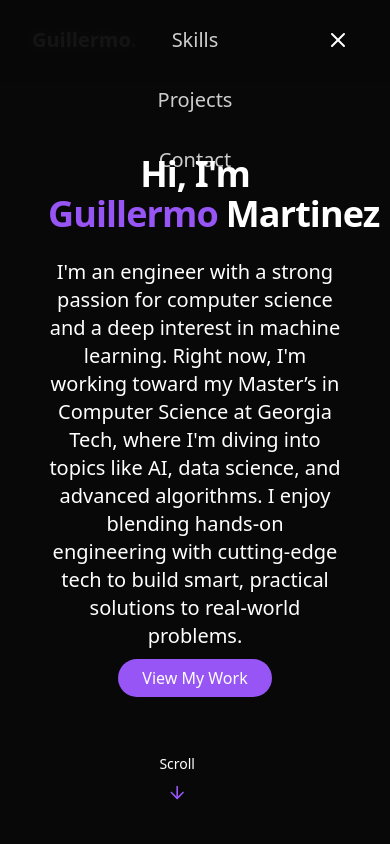
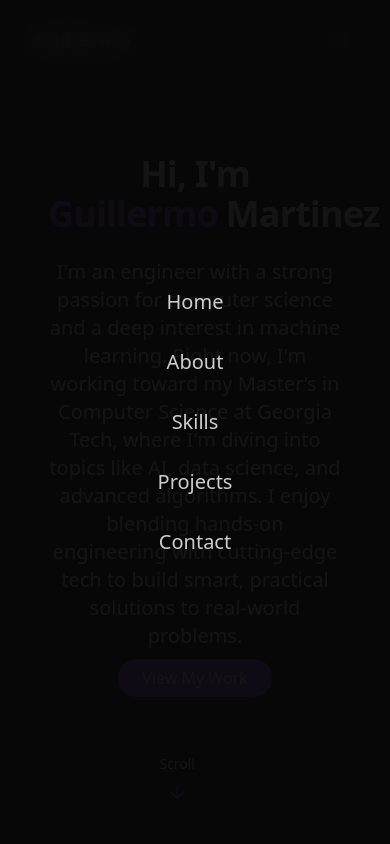
Before and after one commit to guillermomtz1/my-portfolio-website, a React (Vite) app: page / in a window 390 px wide. Both pictures are taken after a click on the button "Open Menu". Shown: the top 844 px of the page. Built offline with nearby package versions, Linux system fonts and the light colour scheme.

Commit message:
Fix mobile navbar

```diff
--- a/src/components/Navbar.jsx
+++ b/src/components/Navbar.jsx
@@ -63,10 +63,11 @@ export const Navbar = () => {
         >
           {isMenuOpen ? <X size={24} /> : <Menu size={24} />}{" "}
         </button>
-
+      </div>
+      {/* Mobile menu overlay */}
       <div
         className={cn(
-            "fixed inset-0 bg-background/95 backdroup-blur-md z-40 flex flex-col items-center justify-center",
+          "fixed inset-0 bg-background/95 backdrop-blur-md z-50 flex flex-col items-center justify-center h-screen",
           "transition-all duration-300 md:hidden",
           isMenuOpen
             ? "opacity-100 pointer-events-auto"
@@ -74,9 +75,9 @@ export const Navbar = () => {
         )}
       >
         <div className="flex flex-col space-y-8 text-xl">
-            {navItems.map((item, key) => (
+          {navItems.map((item) => (
             <a
-                key={key}
+              key={item.name}
               href={item.href}
               className="text-foreground/80 hover:text-primary transition-colors duration-300"
               onClick={() => setIsMenuOpen(false)}
@@ -86,7 +87,6 @@ export const Navbar = () => {
           ))}
         </div>
       </div>
-      </div>
     </nav>
   );
 };
```
Lines whose indentation alone changed are shown as unchanged.
